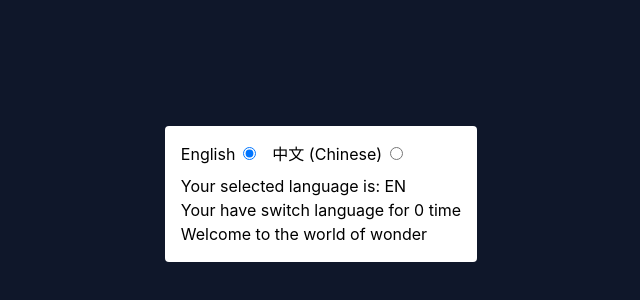
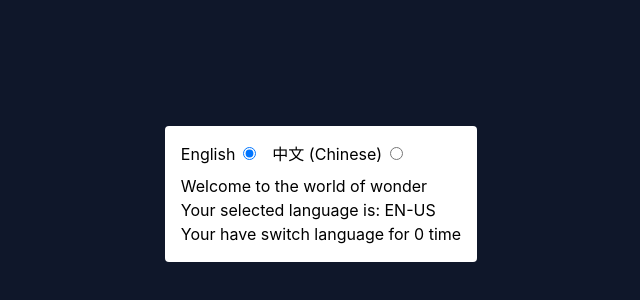
Before and after one commit to tekminewe/react-i18next-example, a React (Create React App) app: page / in a window 1280 px wide. Shown: the part 206-506 px from the top of the page, without its empty margins (319-959 px from the left). Built offline with nearby package versions, Linux system fonts and the light colour scheme.

Commit message:
Update implementation

```diff
--- a/package.json
+++ b/package.json
@@ -7,6 +7,7 @@
     "@testing-library/react": "^12.1.2",
     "@testing-library/user-event": "^13.5.0",
     "i18next": "^21.6.3",
+    "i18next-browser-languagedetector": "^6.1.2",
     "react": "^17.0.2",
     "react-dom": "^17.0.2",
     "react-i18next": "^11.15.1",
--- a/src/App.js
+++ b/src/App.js
@@ -1,17 +1,17 @@
 import React, { useState } from 'react';
 import { useTranslation } from 'react-i18next';
-import i18next from 'i18next';
 
 import './i18n.config';
 
 const App = () => {
-  const { t } = useTranslation();
+  const { t, i18n } = useTranslation();
+  const [selectedLanguage, setSelectedLanguage] = useState(i18n.language);
   const [count, setCount] = useState(0);
-  const [selectedLanguage, setSelectedLanguage] = useState('en');
+
   const handleLanguageSelect = (event) => {
     setSelectedLanguage(event.target.value);
-    i18next.changeLanguage(event.target.value);
-    setCount(count + 1);
+    i18n.changeLanguage(event.target.value);
+    setCount(count => count + 1);
   };
 
   return (
@@ -23,7 +23,7 @@ const App = () => {
             <input
               type="radio"
               value="en"
-              checked={selectedLanguage === 'en'}
+              checked={selectedLanguage.includes('en')}
               onClick={handleLanguageSelect}
               className="ml-2"
             />
@@ -33,16 +33,16 @@ const App = () => {
             <input
               type="radio"
               value="zh"
-              checked={selectedLanguage === 'zh'}
+              checked={selectedLanguage.includes('zh')}
               onClick={handleLanguageSelect}
               className="ml-2"
             />
           </label>
         </div>
         <section>
+          <p>{t('welcome')}</p>
           <p>{t('selectedLanguage', { language: selectedLanguage })}</p>
           <p>{t('numOfTimesSwitchingLanguage', { count })}</p>
-          <p>{t('welcome')}</p>
         </section>
       </div>
     </div>
--- a/src/i18n.config.js
+++ b/src/i18n.config.js
@@ -1,11 +1,12 @@
 import i18n from 'i18next';
 import { initReactI18next } from 'react-i18next';
-
 import en from './resources/en.json';
 import zh from './resources/zh.json';
+import LanguageDetector from 'i18next-browser-languagedetector';
 
 i18n
   .use(initReactI18next)
+  .use(LanguageDetector)
   .init({
     resources: {
       en: {
--- a/src/resources/en.json
+++ b/src/resources/en.json
@@ -1,6 +1,7 @@
 {
   "selectedLanguage": "Your selected language is: {{language, uppercase}}",
   "numOfTimesSwitchingLanguage": "Your have switch language for {{count}} time",
-  "numOfTimesSwitchingLanguage_plural": "Your have switch language for {{count}} times",
+  "numOfTimesSwitchingLanguage_zero": "Your have switch language for {{count}} time",
+  "numOfTimesSwitchingLanguage_other": "Your have switch language for {{count}} times",
   "welcome": "Welcome to the world of wonder"
 }
--- a/src/resources/zh.json
+++ b/src/resources/zh.json
@@ -1,6 +1,7 @@
 {
   "selectedLanguage": "您选择的语言是: {{language, uppercase}}",
   "numOfTimesSwitchingLanguage": "您已更换了语言{{count}}次",
-  "numOfTimesSwitchingLanguage_plural": "您已更换了语言{{count}}次",
+  "numOfTimesSwitchingLanguage_zero": "您已更换了语言{{count}}次",
+  "numOfTimesSwitchingLanguage_other": "您已更换了语言{{count}}次",
   "welcome": "欢迎来到奇幻的世界"
 }
```
Also changed, not shown: 1 other file (tests, documents, lock files or other folders).
